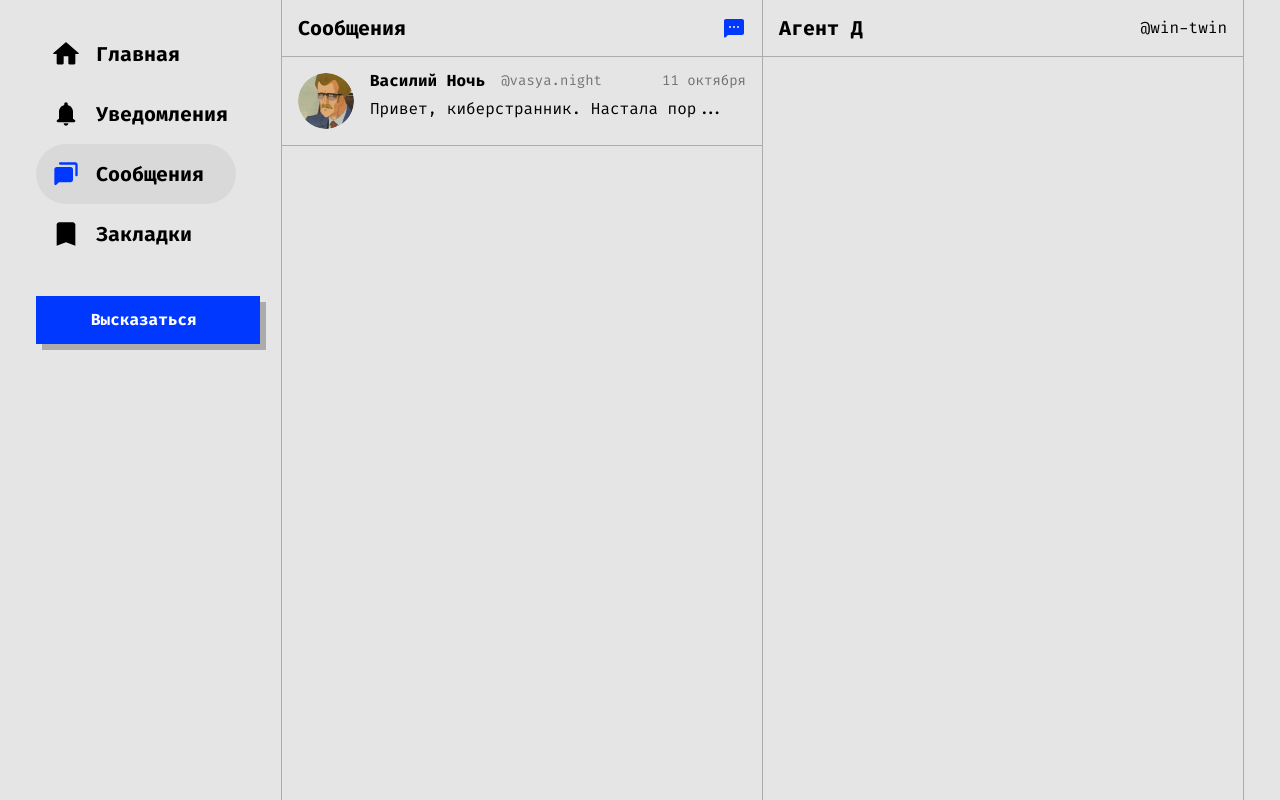
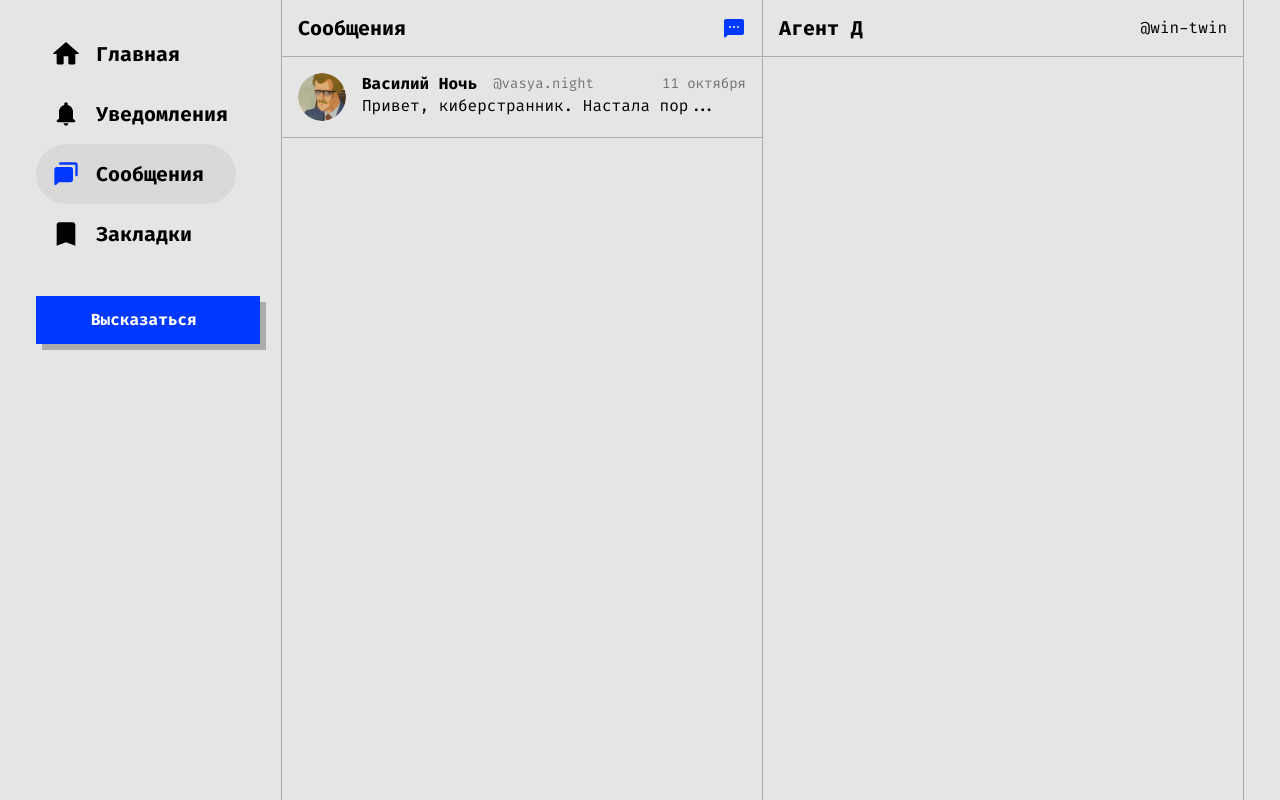
Before and after one commit to alyaskana/Twi-teller, a plain HTML site: page chat.html in a window 1280 px wide. Drawn offline with Linux system fonts and the light colour scheme.

Commit message:
Fix first chat

```diff
--- a/css/main.css
+++ b/css/main.css
@@ -134,6 +134,7 @@ body {
 .story__body__header h3{
   font-weight: bold;
   font-size: 16px;
+  line-height: 21px;
 }
 .story__body__header a,
 .story__body__header span {
@@ -248,8 +249,17 @@ aside {
 .chat--body .story {
   padding: 16px;
 }
-
-.chat--body .story__body__header span{
+.chat--body .story__user__ava {
+  border-radius: 50%;
+  width: 48px;
+  height: 48px;
+  margin-right: 16px;
+}
+.chat--body .story__body p {
+  padding: 0;
+  line-height: 24px;
+}
+.chat--body .story__body__header span {
   margin: 0 0 0 auto;
 }
 
```
